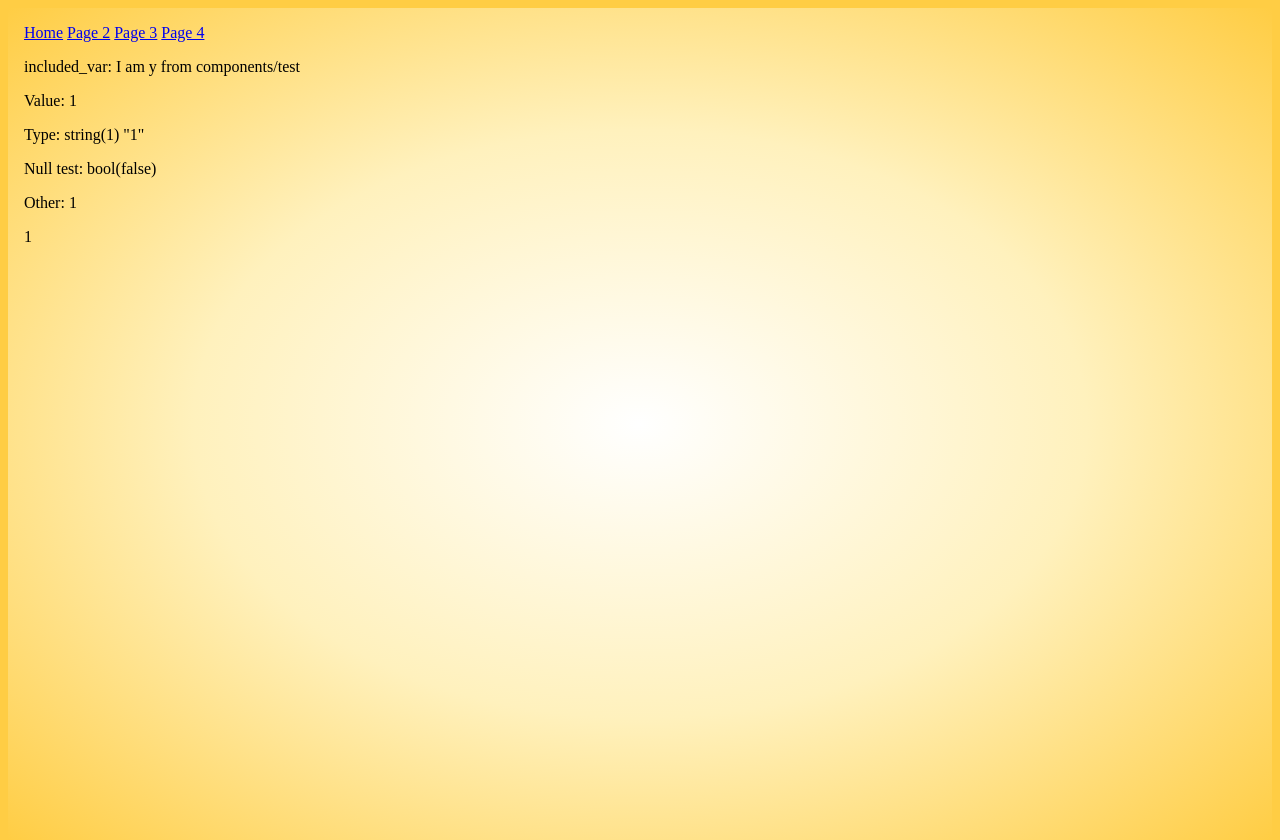
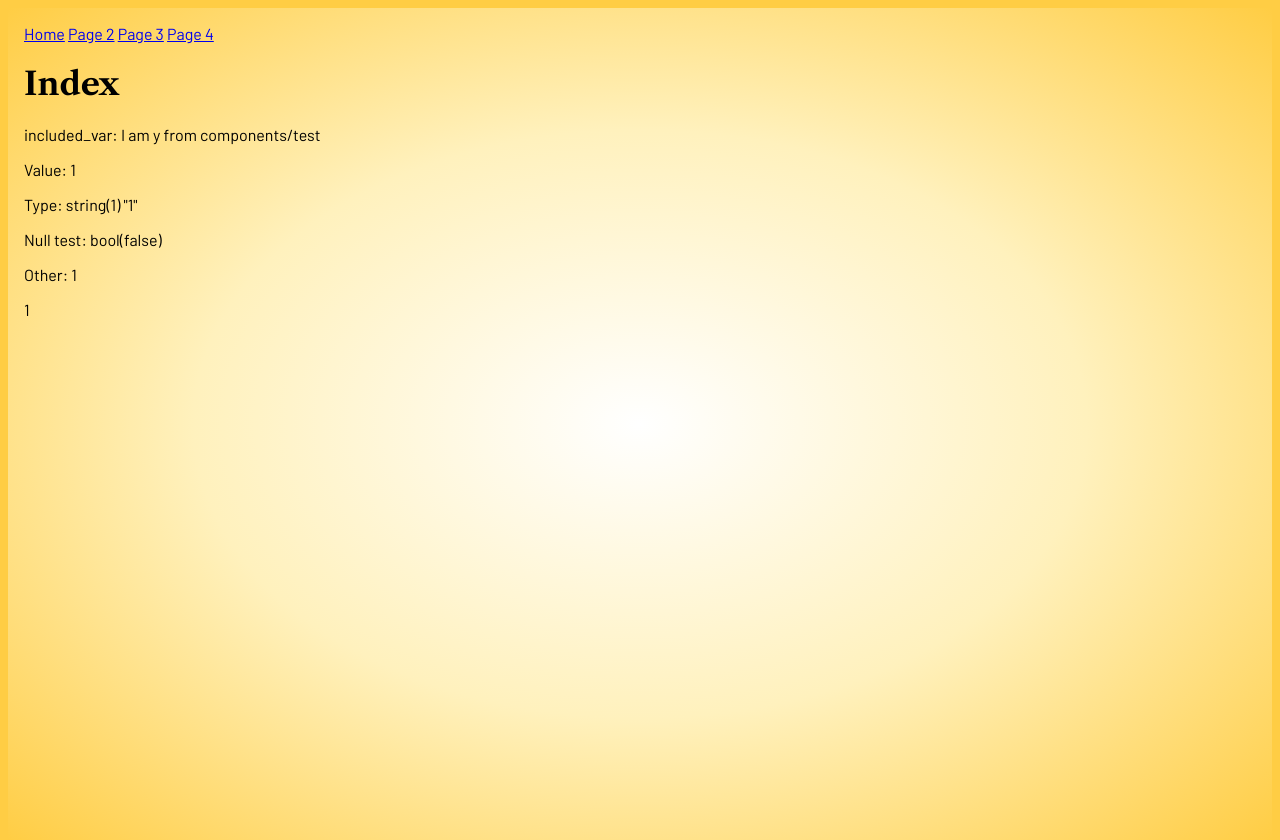
Before and after one commit to sean-xiao-zhao7/php-int-1, a PHP site: page / in a window 1280 px wide. Run offline with PHP 8.4, Linux system fonts and the light colour scheme.

Commit message:
Add fonts

```diff
--- a/_index.php
+++ b/_index.php
@@ -9,6 +9,7 @@ $target = null ?? '1';
 ?>
 
 <div>
+    <h1>Index</h1>
     <p>included_var: <?= $included_var ?></p>
     <p>Value: <?= $target <=> 0 ?></p>
     <p>Type: <?= var_dump($target) ?></p>
--- a/components/layout/layout.php
+++ b/components/layout/layout.php
@@ -10,6 +10,9 @@ $title = $title ?? 'Page';
     <meta name="description" content="A test app for PHP." />
     <link rel="icon" href="favicon.ico" type="image/x-icon" />
     <link rel="stylesheet" href="styles/index.css" />
+    <link rel="preconnect" href="https://fonts.googleapis.com">
+    <link rel="preconnect" href="https://fonts.gstatic.com" crossorigin>
+    <link href="https://fonts.googleapis.com/css2?family=Barlow:ital,wght@0,400;0,700;1,700&family=Libre+Caslon+Text:wght@400;700&display=swap" rel="stylesheet">
 
     <title>PHP Cool App - <?= $title ?></title>
 </head>
--- /dev/null
+++ b/styles/headings.css
@@ -0,0 +1,7 @@
+h1,
+h2,
+h3,
+h4 {
+    font-family: "Libre Caslon Text", serif;
+    font-weight: 700;
+}
--- a/styles/index.css
+++ b/styles/index.css
@@ -1,3 +1,9 @@
+@import "./headings.css";
+
+* {
+    font-family: "Barlow", sans-serif;
+}
+
 html {
     background-color: rgb(255, 205, 68);
     height: 100%;
```
